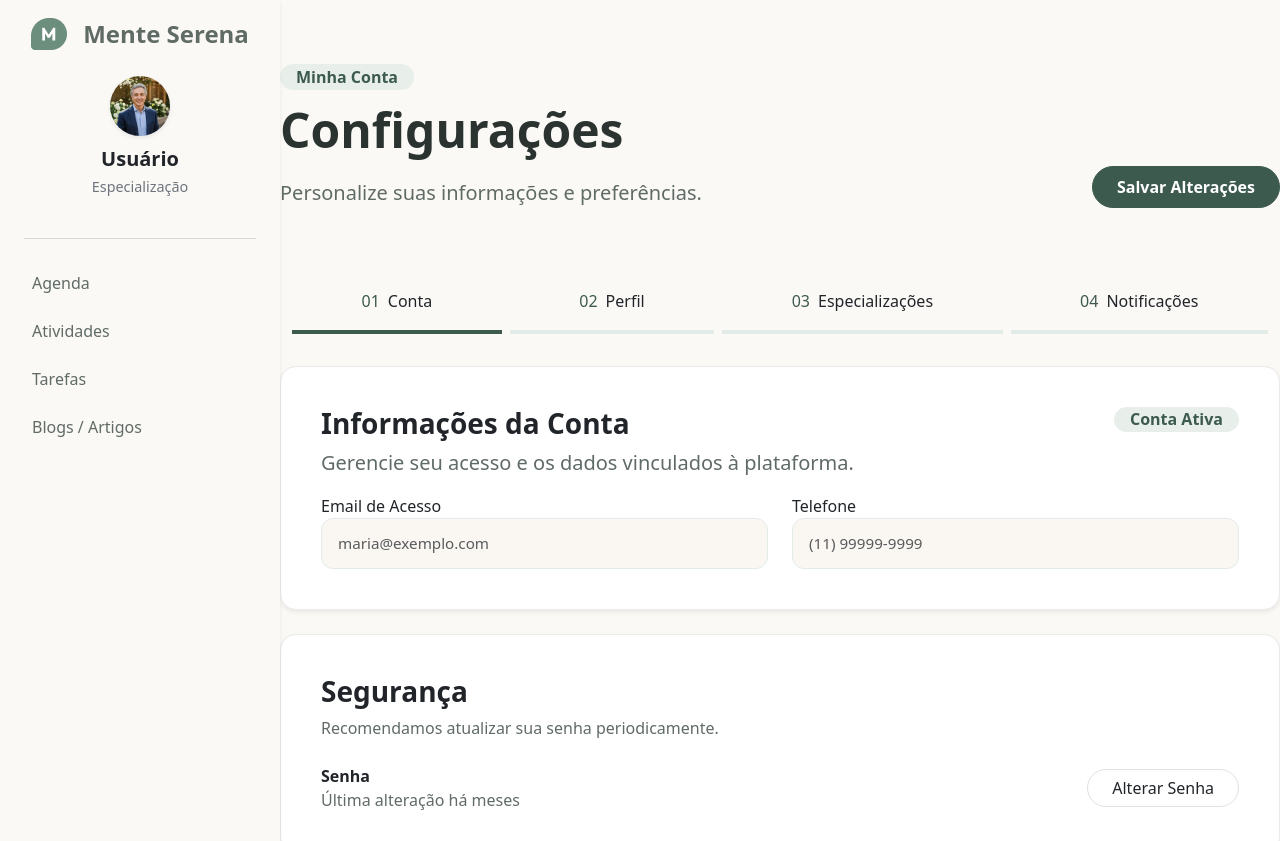
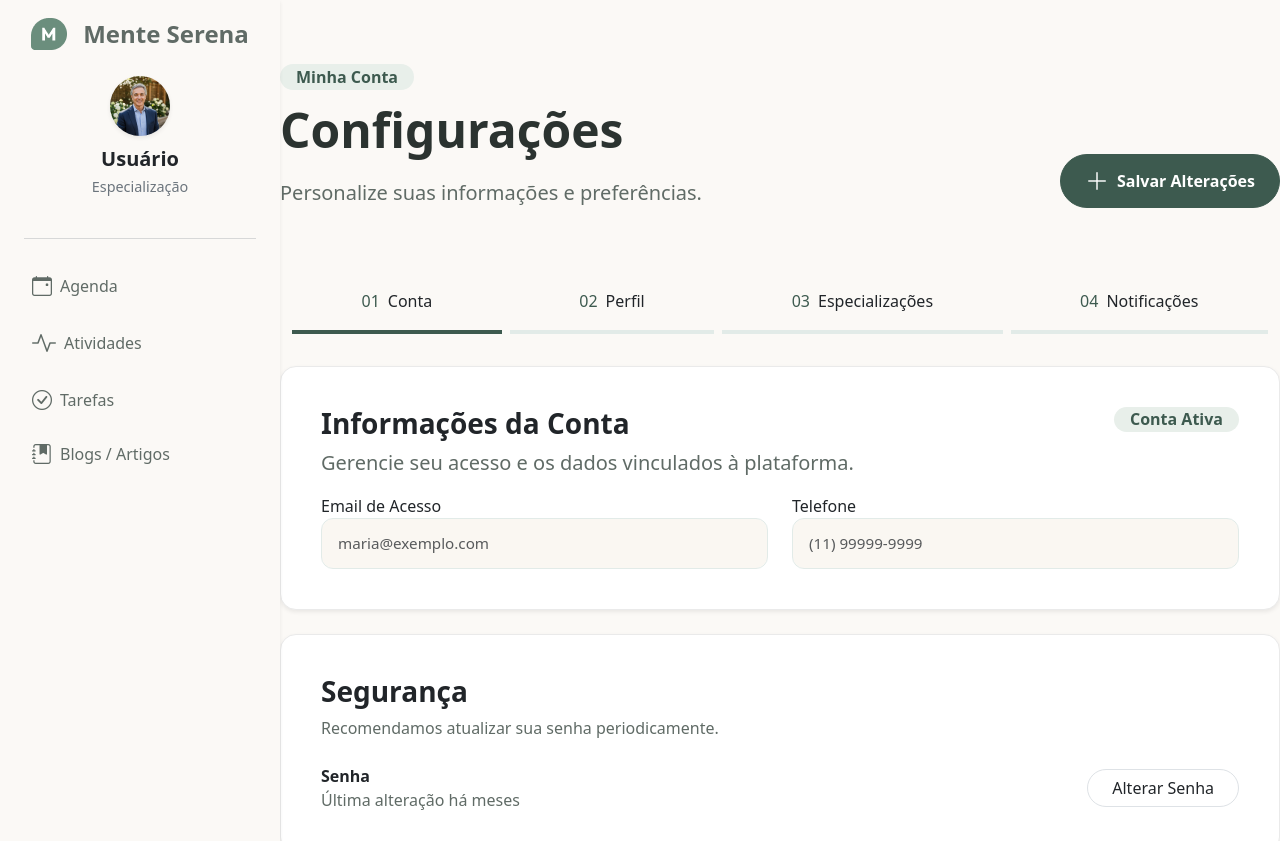
Before and after one commit to CaioDev05/MenteAberta-React, a React (Vite) app in the folder MenteAberta-React/: page /configuracoes in a window 1280 px wide. Shown: the top 841 px of the page. Built offline with nearby package versions, Linux system fonts and the light colour scheme.

Commit message:
- Colocado icons em alguns botões do sidebar

```diff
--- a/MenteAberta-React/src/components/Header/Sidebar.jsx
+++ b/MenteAberta-React/src/components/Header/Sidebar.jsx
@@ -64,29 +64,32 @@ const Sidebar = () => {
                 <hr className="text-secondary opacity-25 mx-2" />
 
                 {/* Navegação */}
-                <ul className='nav nav-pills flex-column mb-auto gap-2 mt-2'>
+                <ul className='nav nav-pills flex-row flex-md-column mb-auto gap-2 mt-2 overflow-x-auto pb-2 pb-md-0'>
                     <li className="nav-item">
-                        <Link to="/" className="nav-link px-3 py-2 link-body-emphasis">
-                            <span className="fw-medium">Agenda</span>
+                        <Link to="/" className="nav-link px-3 py-2 link-body-emphasis d-flex align-items-center gap-2">
+                            <i className="bi bi-calendar-event fs-5"></i>
+                            <span className="fw-medium text-nowrap">Agenda</span>
                         </Link>
                     </li>
-                    <li>
-                        <Link to="/" className="nav-link px-3 py-2 link-body-emphasis">
-                            <span className="fw-medium">Atividades</span>
+                    <li className="nav-item">
+                        <Link to="/" className="nav-link px-3 py-2 link-body-emphasis d-flex align-items-center gap-2">
+                            <i className="bi bi-activity fs-4"></i>
+                            <span className="fw-medium text-nowrap">Atividades</span>
                         </Link>
                     </li>
-                    <li>
-                        <Link to="/" className="nav-link px-3 py-2 link-body-emphasis">
-                            <span className="fw-medium">Tarefas</span>
+                    <li className="nav-item">
+                        <Link to="/" className="nav-link px-3 py-2 link-body-emphasis d-flex align-items-center gap-2">
+                            <i className="bi bi-check-circle fs-5"></i>
+                            <span className="fw-medium text-nowrap">Tarefas</span>
                         </Link>
                     </li>
-                    <li>
-                        <Link to="/" className="nav-link px-3 py-2 link-body-emphasis">
-                            <span className="fw-medium">Blogs / Artigos</span>
+                    <li className="nav-item">
+                        <Link to="/" className="nav-link px-3 py-2 link-body-emphasis d-flex align-items-center gap-2">
+                            <i className="bi bi-journal-bookmark-fill fs-5"></i>
+                            <span className="fw-medium text-nowrap">Blogs / Artigos</span>
                         </Link>
                     </li>
                 </ul>
-
                 <hr className="text-secondary opacity-25 mx-2" />
 
                 {/* Botões de Ação */}
--- a/MenteAberta-React/src/pages/Configuracoes/Configuracoes.jsx
+++ b/MenteAberta-React/src/pages/Configuracoes/Configuracoes.jsx
@@ -27,8 +27,11 @@ const Configuracoes = () => {
                 <span className='text-p lead'>Personalize suas informações e preferências.</span>
               </div>
 
-              <div className='d-grid d-md-flex align-items-md-end'>
-                <button className='btn btn-success px-4 py-2 py-md-auto fw-semibold'>Salvar Alterações</button>
+              <div className='d-grid d-md-flex justify-content-md-end align-items-md-end'>
+                <button className='btn btn-success px-4 py-2 fw-semibold d-flex align-items-center justify-content-center gap-2'>
+                  <i className="bi bi-plus-lg fs-4"></i>
+                  Salvar Alterações
+                </button>
               </div>
             </div>
           </section>
```
